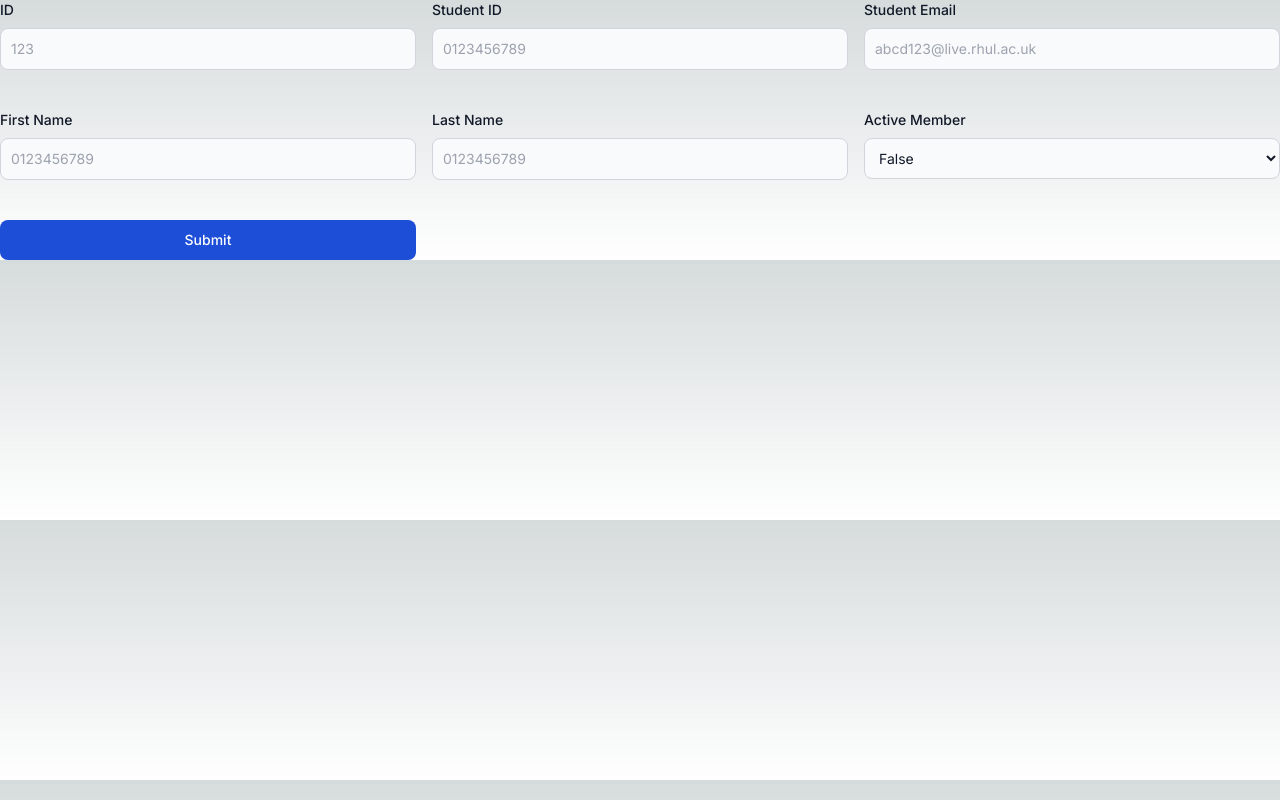
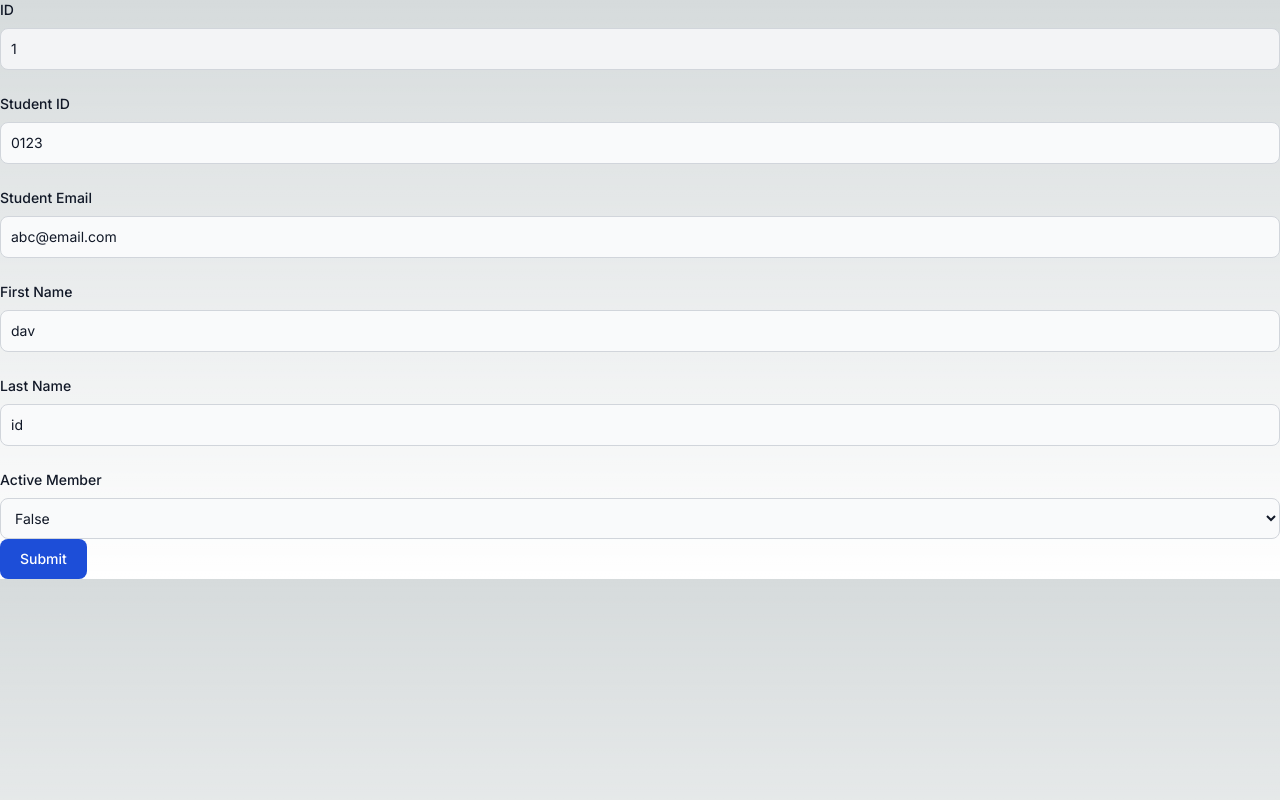
Before and after one commit to rhul-compsoc/compsoc-dash, a Next.js app: page /members/create in a window 1280 px wide. Built offline with nearby package versions, Linux system fonts and the light colour scheme.

Commit message:
add edit form and respective requests

```diff
--- a/app/members/create/page.tsx
+++ b/app/members/create/page.tsx
@@ -1,11 +1,25 @@
 'use client'
 
-import { CreateForm } from "@/components/forms/memberForm";
+import { Member } from "@/lib/types/member";
+import { CreateForm, EditForm } from "@/components/forms/memberForm";
 
 export default function Page() {
+  const member: Member = {
+    id: 1,
+    student_id: "0123",
+    student_email: "abc@email.com",
+    first_name: "dav",
+    last_name: "id",
+    active_member: false
+  }
+
   return (
     <div>
-      <CreateForm/>
+      {/* <CreateForm/> */}
+
+      <EditForm
+        member={member}
+      />
     </div>
   );
 }
--- a/components/forms/memberForm.tsx
+++ b/components/forms/memberForm.tsx
@@ -1,5 +1,9 @@
-import { postMember } from "@/lib/api/members";
+import { patchMember, postMember } from "@/lib/api/members";
 import { Member } from "@/lib/types/member";
+
+interface FormProps {
+  member?: Member;
+}
 
 export const CreateForm = (): JSX.Element => {
   const onClick = async () => {
@@ -10,7 +14,7 @@ export const CreateForm = (): JSX.Element => {
     const lastNameInput = document.getElementById("last-name") as HTMLInputElement;
     const activeMemberSelect = document.getElementById("membership-status") as HTMLSelectElement;
 
-    const member: Member = {
+    const post: Member = {
       id: parseInt(idInput.value),
       student_id: studentIdInput.value,
       student_email: studentEmailInput.value,
@@ -19,12 +23,12 @@ export const CreateForm = (): JSX.Element => {
       active_member: activeMemberSelect.value === "True",
     };
 
-    const resp = await postMember(member);
+    const resp = await postMember(post);
     console.log(resp);
   };
 
   return (
-    <form className="grid grid-cols-1 md:grid-cols-3 gap-4">
+    <form>
       <div className="mb-6">
         <label
           htmlFor="id"
@@ -83,7 +87,7 @@ export const CreateForm = (): JSX.Element => {
         type="text"
         id="first-name"
         className="bg-gray-50 border border-gray-300 text-gray-900 text-sm rounded-lg focus:ring-blue-500 focus:border-blue-500 block w-full p-2.5 dark:bg-gray-700 dark:border-gray-600 dark:placeholder-gray-400 dark:text-white dark:focus:ring-blue-500 dark:focus:border-blue-500"
-        placeholder="0123456789"
+        placeholder="first name"
         required
       />
       </div>
@@ -99,7 +103,7 @@ export const CreateForm = (): JSX.Element => {
           type="text"
           id="last-name"
           className="bg-gray-50 border border-gray-300 text-gray-900 text-sm rounded-lg focus:ring-blue-500 focus:border-blue-500 block w-full p-2.5 dark:bg-gray-700 dark:border-gray-600 dark:placeholder-gray-400 dark:text-white dark:focus:ring-blue-500 dark:focus:border-blue-500"
-          placeholder="0123456789"
+          placeholder="last name"
           required
         />
       </div>
@@ -111,7 +115,10 @@ export const CreateForm = (): JSX.Element => {
         >
           Active Member
         </label>
-        <select id="membership-status" className="bg-gray-50 border border-gray-300 text-gray-900 text-sm rounded-lg focus:ring-blue-500 focus:border-blue-500 block w-full p-2.5 dark:bg-gray-700 dark:border-gray-600 dark:placeholder-gray-400 dark:text-white dark:focus:ring-blue-500 dark:focus:border-blue-500">
+        <select
+          id="membership-status"
+          className="bg-gray-50 border border-gray-300 text-gray-900 text-sm rounded-lg focus:ring-blue-500 focus:border-blue-500 block w-full p-2.5 dark:bg-gray-700 dark:border-gray-600 dark:placeholder-gray-400 dark:text-white dark:focus:ring-blue-500 dark:focus:border-blue-500"
+        >
           <option>False</option>
           <option>True</option>
         </select>
@@ -127,6 +134,138 @@ export const CreateForm = (): JSX.Element => {
   );
 };
 
-export const EditForm = () => {
+export const EditForm: React.FC<FormProps> = ({ member }): JSX.Element => {
+  const onClick = async () => {
+    const idInput = document.getElementById("id") as HTMLInputElement;
+    const studentIdInput = document.getElementById("student-id") as HTMLInputElement;
+    const studentEmailInput = document.getElementById("student-email") as HTMLInputElement;
+    const firstNameInput = document.getElementById("first-name") as HTMLInputElement;
+    const lastNameInput = document.getElementById("last-name") as HTMLInputElement;
+    const activeMemberSelect = document.getElementById("membership-status") as HTMLSelectElement;
 
+    const patch: Member = {
+      id: parseInt(idInput.value),
+      student_id: studentIdInput.value,
+      student_email: studentEmailInput.value,
+      first_name: firstNameInput.value,
+      last_name: lastNameInput.value,
+      active_member: activeMemberSelect.value === "True",
+    };
+
+    const resp = await patchMember(patch);
+    console.log(resp);
+  };
+
+  return (
+    <form>
+      <div className="mb-6">
+        <label
+          htmlFor="id"
+          className="block mb-2 text-sm font-medium text-gray-900 dark:text-white"
+        >
+          ID
+        </label>
+        <input
+          type="text"
+          id="id"
+          aria-label="disabled input"
+          className="mb-6 bg-gray-100 border border-gray-300 text-gray-900 text-sm rounded-lg focus:ring-blue-500 focus:border-blue-500 block w-full p-2.5 cursor-not-allowed dark:bg-gray-700 dark:border-gray-600 dark:placeholder-gray-400 dark:text-gray-400 dark:focus:ring-blue-500 dark:focus:border-blue-500"
+          value={member?.id}
+          disabled
+        />
+      </div>
+
+      <div className="mb-6">
+        <label
+          htmlFor="student-id"
+          className="block mb-2 text-sm font-medium text-gray-900 dark:text-white"
+        >
+          Student ID
+        </label>
+        <input
+          type="id"
+          id="student-id"
+          className="bg-gray-50 border border-gray-300 text-gray-900 text-sm rounded-lg focus:ring-blue-500 focus:border-blue-500 block w-full p-2.5 dark:bg-gray-700 dark:border-gray-600 dark:placeholder-gray-400 dark:text-white dark:focus:ring-blue-500 dark:focus:border-blue-500"
+          placeholder="0123456789"
+          defaultValue={member?.student_id}
+          required
+        />
+      </div>
+
+      <div className="mb-6">
+        <label
+          htmlFor="student-email"
+          className="block mb-2 text-sm font-medium text-gray-900 dark:text-white"
+        >
+          Student Email
+        </label>
+        <input
+          type="email"
+          id="student-email"
+          className="bg-gray-50 border border-gray-300 text-gray-900 text-sm rounded-lg focus:ring-blue-500 focus:border-blue-500 block w-full p-2.5 dark:bg-gray-700 dark:border-gray-600 dark:placeholder-gray-400 dark:text-white dark:focus:ring-blue-500 dark:focus:border-blue-500"
+          placeholder="abcd123@live.rhul.ac.uk"
+          defaultValue={member?.student_email}
+          required
+        />
+      </div>
+
+      <div className="mb-6">
+      <label
+        htmlFor="first-name"
+        className="block mb-2 text-sm font-medium text-gray-900 dark:text-white"
+      >
+        First Name
+      </label>
+      <input
+        type="text"
+        id="first-name"
+        className="bg-gray-50 border border-gray-300 text-gray-900 text-sm rounded-lg focus:ring-blue-500 focus:border-blue-500 block w-full p-2.5 dark:bg-gray-700 dark:border-gray-600 dark:placeholder-gray-400 dark:text-white dark:focus:ring-blue-500 dark:focus:border-blue-500"
+        placeholder="first name"
+        defaultValue={member?.first_name}
+        required
+      />
+      </div>
+
+      <div className="mb-6">
+        <label
+          htmlFor="last-name"
+          className="block mb-2 text-sm font-medium text-gray-900 dark:text-white"
+        >
+          Last Name
+        </label>
+        <input
+          type="text"
+          id="last-name"
+          className="bg-gray-50 border border-gray-300 text-gray-900 text-sm rounded-lg focus:ring-blue-500 focus:border-blue-500 block w-full p-2.5 dark:bg-gray-700 dark:border-gray-600 dark:placeholder-gray-400 dark:text-white dark:focus:ring-blue-500 dark:focus:border-blue-500"
+          placeholder="last name"
+          defaultValue={member?.last_name}
+          required
+        />
+      </div>
+
+      <div>
+        <label
+          htmlFor="membership-status"
+          className="block mb-2 text-sm font-medium text-gray-900 dark:text-white"
+        >
+          Active Member
+        </label>
+        <select
+          id="membership-status"
+          className="bg-gray-50 border border-gray-300 text-gray-900 text-sm rounded-lg focus:ring-blue-500 focus:border-blue-500 block w-full p-2.5 dark:bg-gray-700 dark:border-gray-600 dark:placeholder-gray-400 dark:text-white dark:focus:ring-blue-500 dark:focus:border-blue-500"
+          defaultValue={member?.active_member ? "True" : "False"}
+        >
+          <option>False</option>
+          <option>True</option>
+        </select>
+      </div>
+      <button
+        type="button"
+        className="text-white bg-blue-700 hover:bg-blue-800 focus:ring-4 focus:outline-none focus:ring-blue-300 font-medium rounded-lg text-sm w-full sm:w-auto px-5 py-2.5 text-center dark:bg-blue-600 dark:hover:bg-blue-700 dark:focus:ring-blue-800"
+        onClick={onClick}
+      >
+        Submit
+      </button>
+    </form>
+  );
 };
--- a/lib/api/members.ts
+++ b/lib/api/members.ts
@@ -27,8 +27,6 @@ export async function getMember(id: number): Promise<Member> {
 }
 
 export async function postMember(member: Member): Promise<Response> {
-  console.log(JSON.stringify(member))
-
   const response = await fetch(
     `http://localhost:8080/member`,
     {
@@ -41,3 +39,34 @@ export async function postMember(member: Member): Promise<Response> {
 
   return response;
 }
+
+export async function patchMember(member: Member): Promise<Response> {
+  console.log(JSON.stringify(member))
+
+  const response = await fetch(
+    `http://localhost:8080/member`,
+    {
+      method: "PATCH",
+      body: JSON.stringify(member)
+    }
+  );
+
+  if (!response.ok) throw new Error("failed to fetch (patch) to api");
+
+  return response;
+}
+
+export async function putMember(member: Member): Promise<Response> {
+
+  const response = await fetch(
+    `http://localhost:8080/member`,
+    {
+      method: "PUT",
+      body: JSON.stringify(member)
+    }
+  );
+
+  if (!response.ok) throw new Error("failed to fetch (put) to api");
+
+  return response;
+}
```
